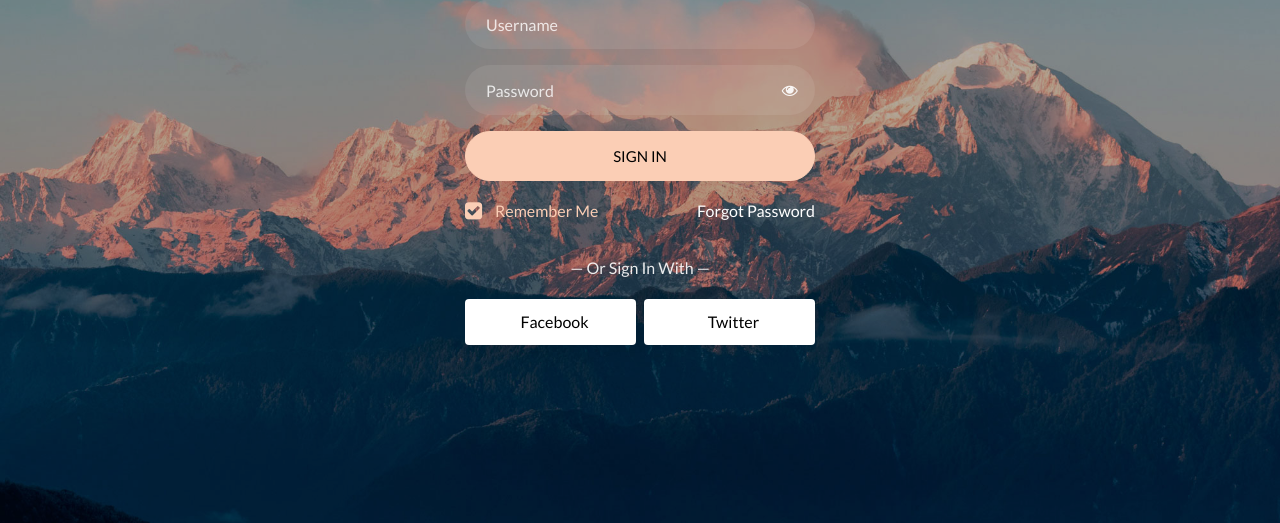
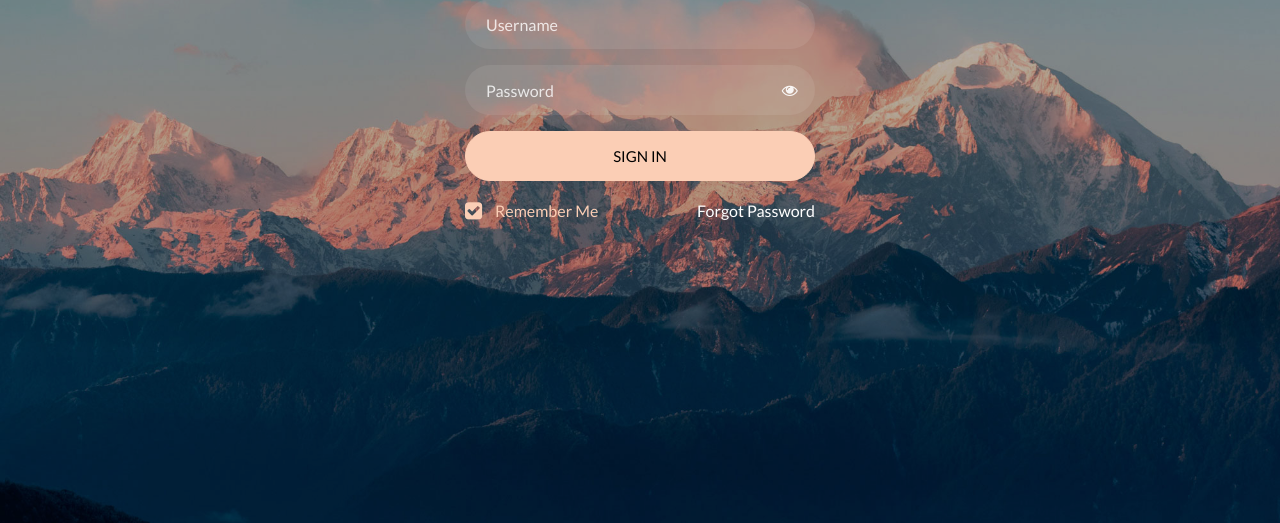
Before and after one commit to mohaali482/hms-react, a Django app: page /hospital/login in a window 1280 px wide. Shown: the part 277-800 px from the top of the page. Run offline with Django 3.2, Linux system fonts and the light colour scheme; style sheets or scripts are compiled from the project's sources; some libraries are stand-ins or nearby versions.

Commit message:
edited login

```diff
--- a/hms/hospital/templates/hospital/login.html
+++ b/hms/hospital/templates/hospital/login.html
@@ -48,11 +48,7 @@
 								</div>
 	            </div>
 	          </form>
-	          <p class="w-100 text-center">&mdash; Or Sign In With &mdash;</p>
-	          <div class="social d-flex text-center">
-	          	<a href="#" class="px-2 py-2 mr-md-1 rounded"><span class="ion-logo-facebook mr-2"></span> Facebook</a>
-	          	<a href="#" class="px-2 py-2 ml-md-1 rounded"><span class="ion-logo-twitter mr-2"></span> Twitter</a>
-	          </div>
+
 		      </div>
 				</div>
 			</div>
```
